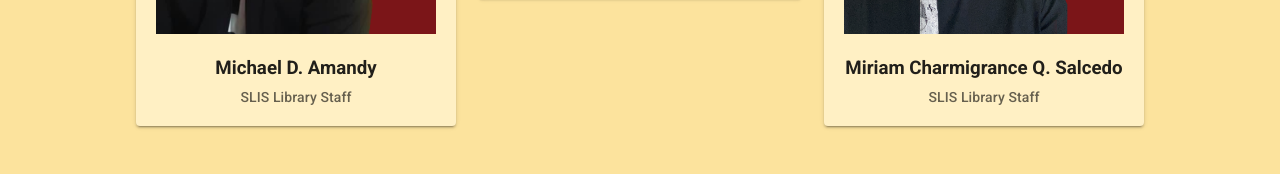
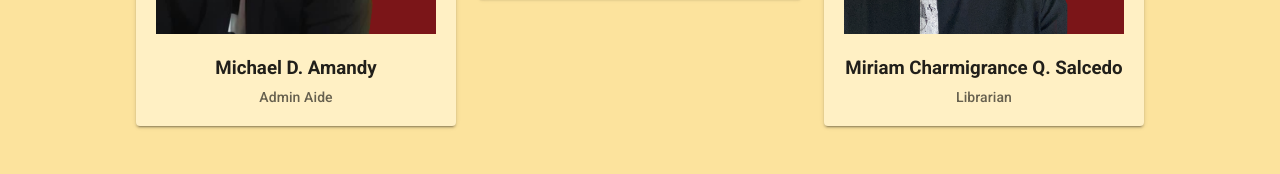
Before and after one commit to ajvtuliao/slis-digihub, a Vue app in the folder frontend/: page /about in a window 1280 px wide. Shown: the part 2304-2478 px from the top of the page. Built offline with nearby package versions, Linux system fonts and the light colour scheme.

Commit message:
updated about page info

```diff
--- a/frontend/src/views/AboutView.vue
+++ b/frontend/src/views/AboutView.vue
@@ -119,7 +119,7 @@
           <v-card color="#fff0c4" max-width="20em" height="27em" class="mt-16 mb-n16">
               <v-img height="20em" class="ma-5 pt-16" src="../assets/New Project (18).png"></v-img>
               <h3 class="text-center"> Michael D. Amandy</h3>
-              <v-card-text align="center" justify="center" class="font-weight-medium mt-n3">SLIS Library Staff</v-card-text>
+              <v-card-text align="center" justify="center" class="font-weight-medium mt-n3">Admin Aide</v-card-text>
           </v-card>
           <v-card color="#fff0c4" max-width="20em" height="27em" tile class="mx-6 mt-n16 mb-16">
             <v-img height="20em" class="ma-5" src="../assets/New Project (17).png"></v-img>
@@ -129,7 +129,7 @@
           <v-card color="#fff0c4" max-width="20em" height="27em" class="mt-16 mb-n16">
               <v-img height="20em" class="ma-5" src="../assets/New Project (19).png"></v-img>
               <h3 class="text-center"> Miriam Charmigrance Q. Salcedo</h3>
-            <v-card-text align="center" justify="center" class="font-weight-medium mt-n3">SLIS Library Staff</v-card-text>
+            <v-card-text align="center" justify="center" class="font-weight-medium mt-n3">Librarian</v-card-text>
           </v-card>
         </v-row>
       </v-card>
```
